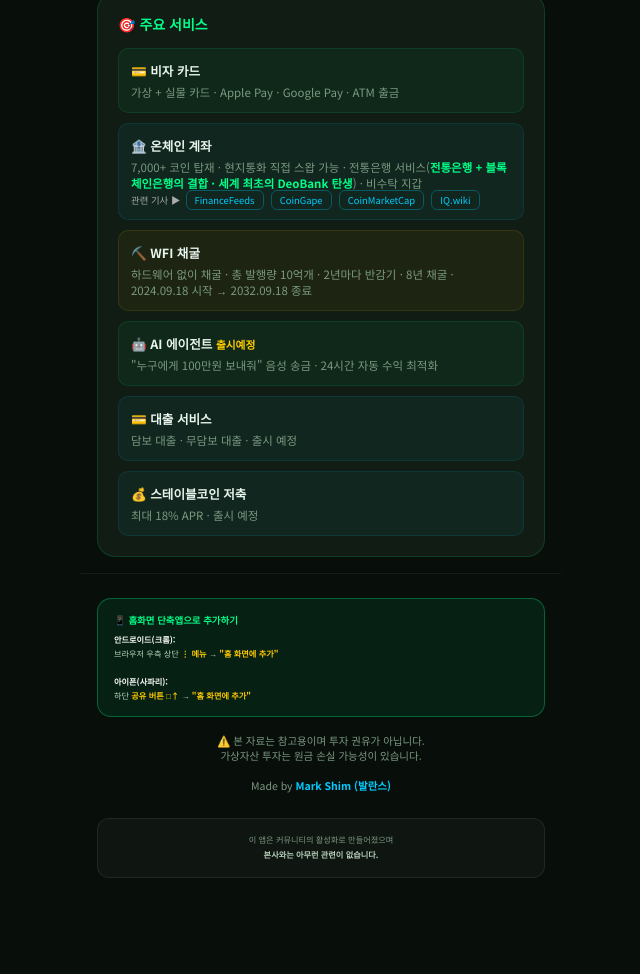
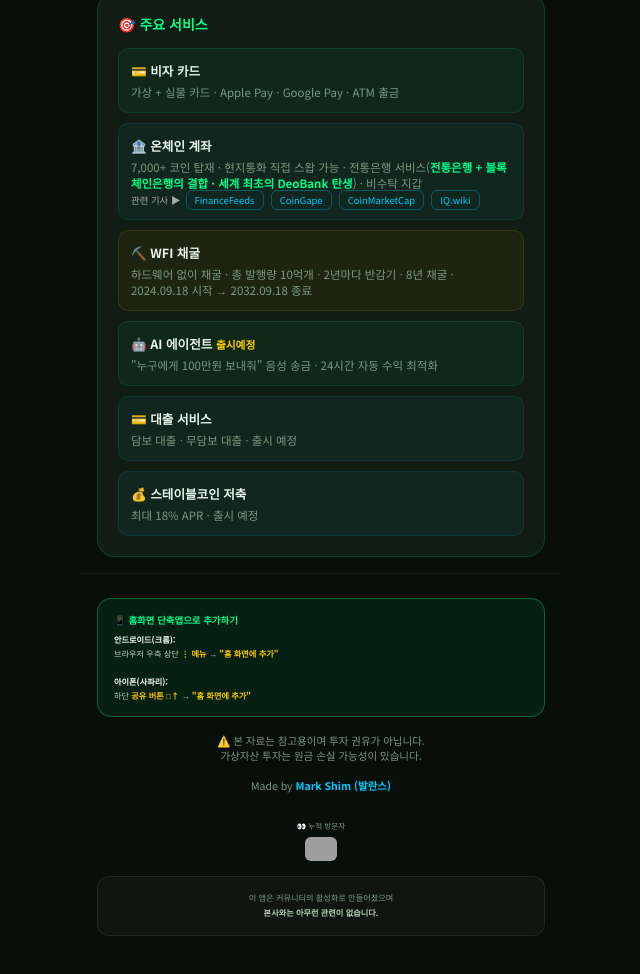
Before and after one commit to shimjong33-ctrl/Wefi, a plain HTML site: page index.html in a window 1280 px wide. Shown: the part 5106-6080 px from the top of the page, without its empty margins (319-959 px from the left). Before the commit the page ends 6036 px from the top, so only its background shows below. Drawn offline with nearby package versions, Linux system fonts and the light colour scheme; no server answers; grey boxes are pictures that could not be loaded.

Commit message:
Add files via upload

```diff
--- a/index.html
+++ b/index.html
@@ -1284,6 +1284,7 @@
       <div style="display:flex;flex-direction:column;gap:10px;">
 
         <!-- 비교표 -->
+        <div style="font-size:0.78em;color:#7a9980;text-align:center;margin-bottom:4px;">💡 $1,000 (약 150만원) 투자 기준</div>
         <div style="display:grid;grid-template-columns:1fr 1fr;gap:8px;">
           <div style="background:rgba(0,255,136,0.1);border:2px solid rgba(0,255,136,0.4);border-radius:12px;padding:14px;text-align:center;">
             <div style="font-size:0.75em;color:#7a9980;margin-bottom:6px;">✅ 지금 참여하면</div>
@@ -1689,6 +1690,14 @@
     ⚠️ 본 자료는 참고용이며 투자 권유가 아닙니다.<br>
     가상자산 투자는 원금 손실 가능성이 있습니다.<br><br>
     Made by <strong>Mark Shim (발란스)</strong><br><br>
+
+    <!-- 방문자 카운터 -->
+    <div style="text-align:center;margin:12px 0;">
+      <div style="font-size:0.72em;color:#7a9980;margin-bottom:6px;">👀 누적 방문자</div>
+      <img src="https://hits.seeyoufarm.com/api/count/incr/badge.svg?url=https%3A%2F%2Fshimjong33-ctrl.github.io%2FWefi&count_bg=%2300ff88&title_bg=%23111d14&icon=&icon_color=%23E7E7E7&title=방문자&edge_flat=true"
+        style="height:24px;border-radius:6px;"
+        onerror="this.style.display='none'">
+    </div>
     <div style="margin-top:10px;padding:14px 16px;background:rgba(255,255,255,0.03);border:1px solid rgba(255,255,255,0.08);border-radius:12px;font-size:0.78em;color:#7a9980;line-height:1.8;text-align:center;">
       이 앱은 커뮤니티의 활성화로 만들어졌으며<br>
       <strong style="color:#b8d4bc;">본사와는 아무런 관련이 없습니다.</strong>
```
